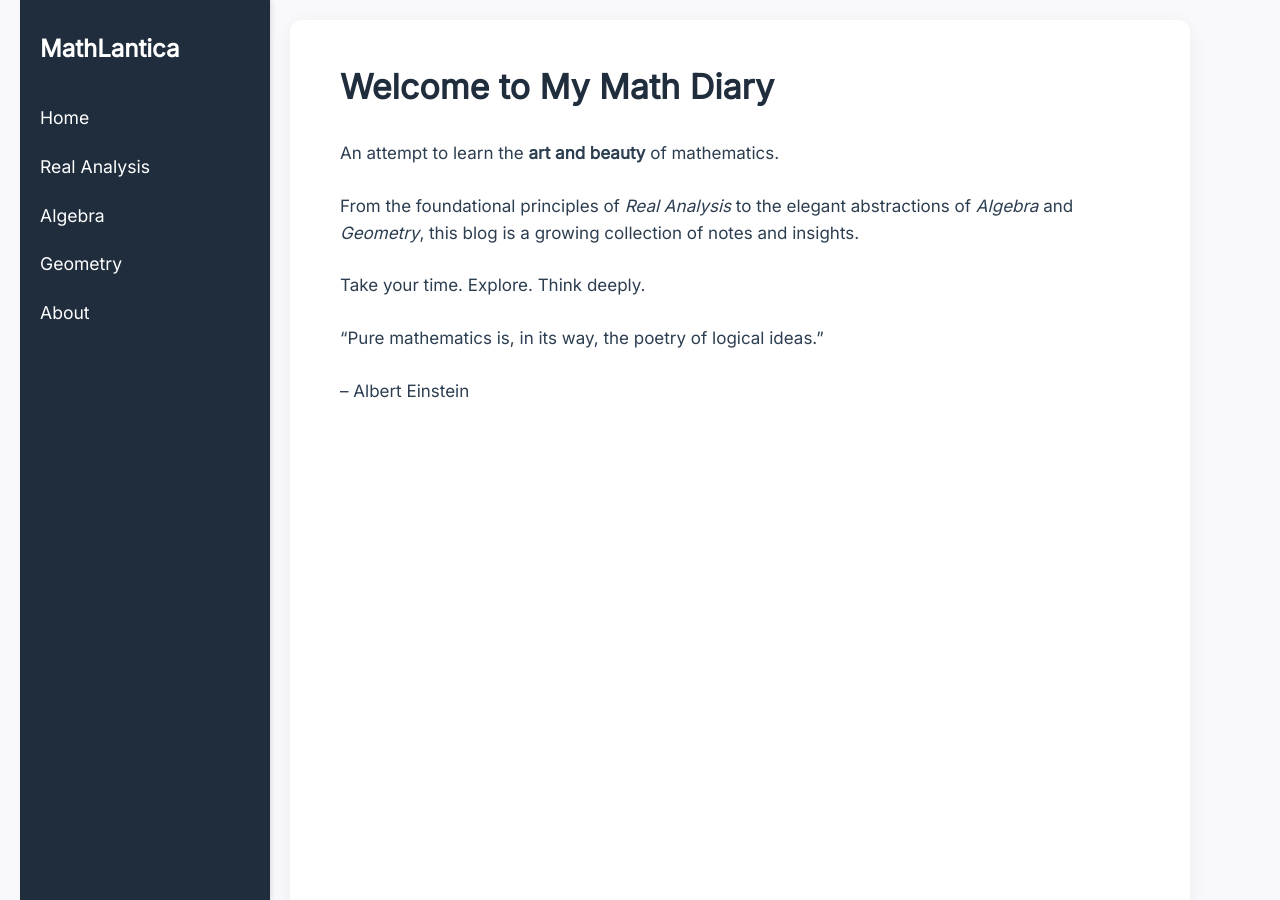
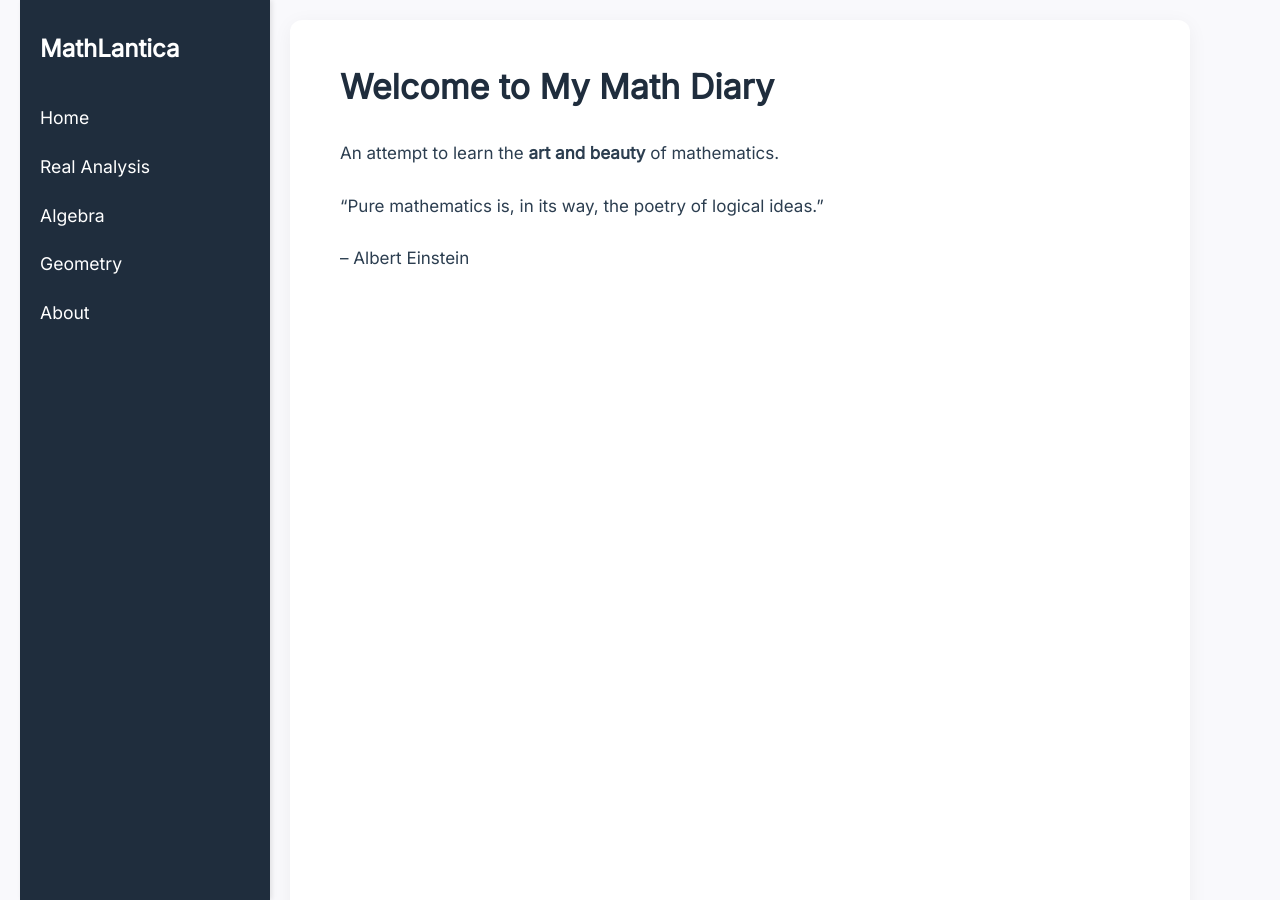
Before and after one commit to GitDisciplined/GitDisciplined.github.io, a Jekyll site: the page built from index.md, in a window 1280 px wide and 900 px high. Built offline with Jekyll 4.4.1, drawn with Linux system fonts in a browser that asks for light colours; our own code applies the rules of GitHub Pages for plain Markdown files.

Commit message:
Update index.md

```diff
--- a/index.md
+++ b/index.md
@@ -4,11 +4,7 @@
   <h1>Welcome to <span class="brand">My Math Diary</span></h1>
   <p class="tagline">An attempt to learn the <strong>art and beauty</strong> of mathematics.</p>
 
-  <div class="intro-box">
-    <p>From the foundational principles of <em>Real Analysis</em> to the elegant abstractions of <em>Algebra</em> and <em>Geometry</em>, this blog is a growing collection of notes and insights.</p>
 
-    <p>Take your time. Explore. Think deeply.</p>
-  </div>
 
   <div class="quote">
     <p>“Pure mathematics is, in its way, the poetry of logical ideas.”</p>
```
